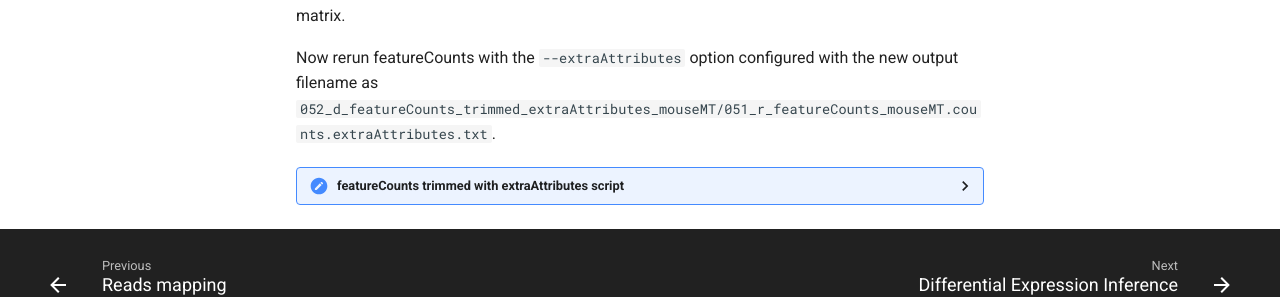
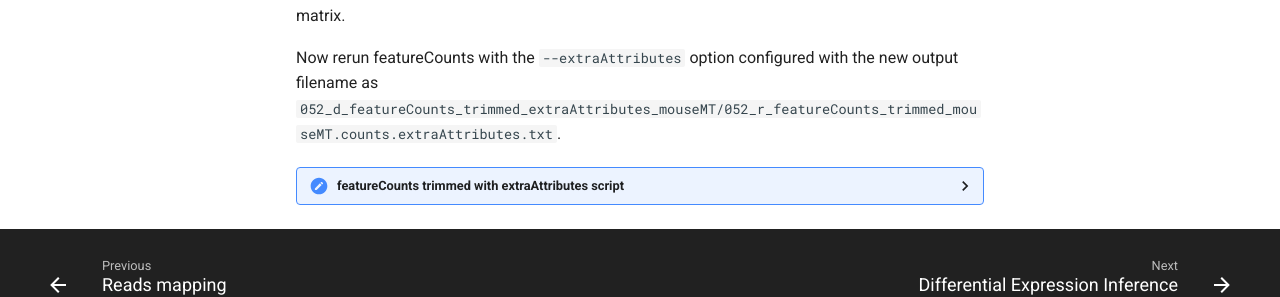
Before and after one commit to NevadaINBRE/rnaseq_tutorial, an MkDocs documentation site: the page built from docs/days/counting.md, in a window 1280 px wide and 900 px high, scrolled down 695 px. Shown: the part 514-811 px from the top of the window. Built offline with MkDocs 1.6.1 and Material for MkDocs 9.7.7, drawn with Linux system fonts in a browser that asks for light colours; comment, search, counter and statistics services are not loaded; the version menu is left out.

Commit message:
Fixed issues on the trimming and featureCounts pages

````diff
--- a/docs/days/counting.md
+++ b/docs/days/counting.md
@@ -68,8 +68,8 @@
 	#SBATCH --time=00:30:00
 	#SBATCH --cpus-per-task=8
 	#SBATCH --mem=4G
-	#SBATCH -o 050_l_featureCounts_mouseMT.o
-	#SBATCH -e 050_l_featureCounts_mouseMT.e
+	#SBATCH -o 051_l_featureCounts_mouseMT_trimmed.o
+	#SBATCH -e 051_l_featureCounts_mouseMT_trimmed.e
 	#SBATCH --account=cpu-s5-biomarker_hunt-0
 	#SBATCH --partition=cpu-core-0
 
@@ -94,7 +94,7 @@
 
 Let's view the information in the GTF file and see how we can add this information in this output matrix.
 
-Now rerun featureCounts with the `--extraAttributes` option configured with the new output filename as `052_d_featureCounts_trimmed_extraAttributes_mouseMT/051_r_featureCounts_mouseMT.counts.extraAttributes.txt`.
+Now rerun featureCounts with the `--extraAttributes` option configured with the new output filename as `052_d_featureCounts_trimmed_extraAttributes_mouseMT/052_r_featureCounts_trimmed_mouseMT.counts.extraAttributes.txt`.
 
 
 ??? done "featureCounts trimmed with extraAttributes script"
@@ -105,8 +105,8 @@
 	#SBATCH --time=00:30:00
 	#SBATCH --cpus-per-task=8
 	#SBATCH --mem=4G
-	#SBATCH -o 051_l_featureCounts_extraAttributes_mouseMT.o
-	#SBATCH -e 051_l_featureCounts_extraAttributes_mouseMT.e
+	#SBATCH -o 052_l_featureCounts_extraAttributes_mouseMT.o
+	#SBATCH -e 052_l_featureCounts_extraAttributes_mouseMT.e
 	#SBATCH --account=cpu-s5-biomarker_hunt-0
 	#SBATCH --partition=cpu-core-0
 
@@ -121,7 +121,7 @@
 
 	featureCounts -T 8 -a $G_GTF -t exon -g gene_id \
 	    --extraAttributes "transcript_id,gene_name,gene_source,gene_biotype,transcript_name,transcript_biotype,tag" \
-		-o 052_d_featureCounts_trimmed_extraAttributes_mouseMT/051_r_featureCounts_trimmed_mouseMT.counts.extraAttributes.txt \
+		-o 052_d_featureCounts_trimmed_extraAttributes_mouseMT/052_r_featureCounts_trimmed_mouseMT.counts.extraAttributes.txt \
 		$inFOLDER/*.bam
 
 	```
````
Also changed, not shown: other parts of docs/days/counting.md (+1 -1 lines), docs/days/trimming.md (+1 -1 lines).
